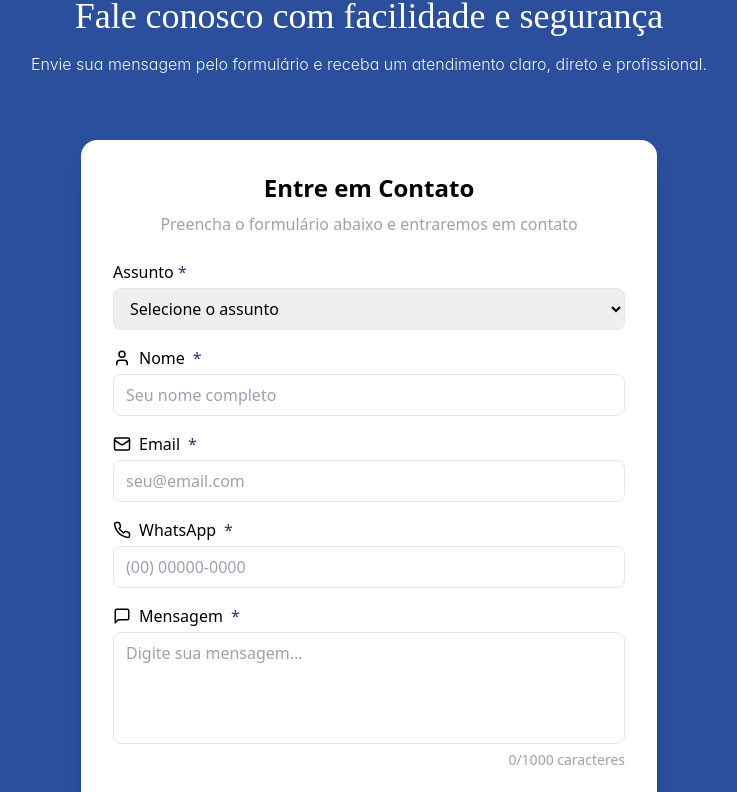
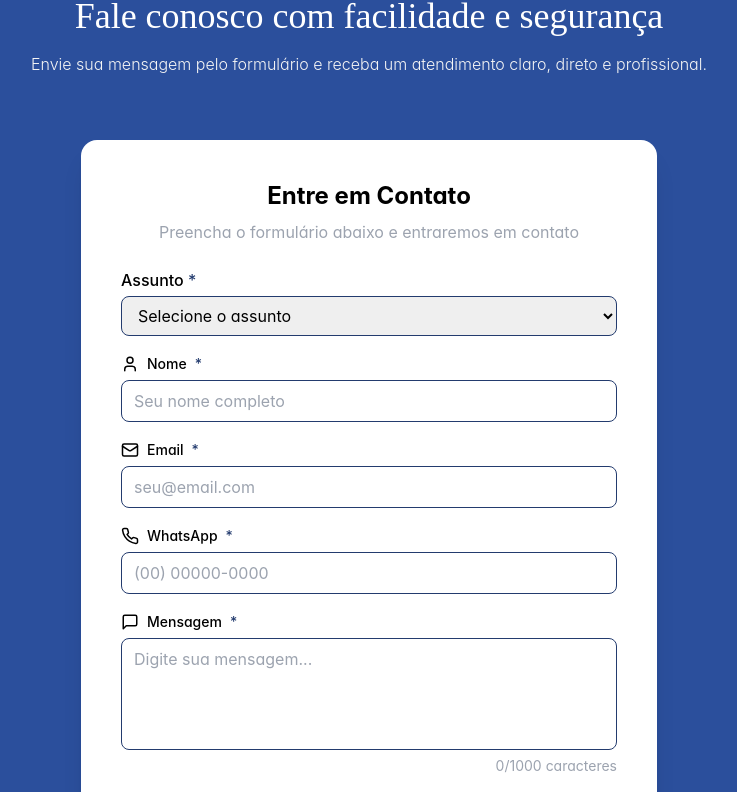
Before and after one commit to Paper-Street-Softwares/SOP-Vladimir-Vitti, a React (Vite) app: page / in a window 1280 px wide. Shown: the part 5984-6776 px from the top of the page, without its empty margins (271-1008 px from the left). Built offline with nearby package versions, Linux system fonts and the light colour scheme.

Commit message:
fix: Finaliza form

```diff
--- a/src/components/interactives/WhatsappForm.jsx
+++ b/src/components/interactives/WhatsappForm.jsx
@@ -126,7 +126,7 @@ const WhatsappForm = () => {
       return;
     }
 
-    const phoneWhatsApp = "5571993064270";
+    const phoneWhatsApp = "5511996810390";
 
     const text = `
 Nova mensagem enviada pelo site.
@@ -154,7 +154,7 @@ Mensagem: ${message}
   };
 
   return (
-    <div className="bg-white shadow-xl rounded-2xl p-8 w-full max-w-xl mx-auto">
+    <div className="bg-white shadow-xl rounded-2xl p-10 w-full max-w-xl mx-auto font-secondFont">
       <h2 className="text-2xl font-bold text-center mb-2">Entre em Contato</h2>
       <p className="text-center text-gray-400 mb-6">
         Preencha o formulário abaixo e entraremos em contato
@@ -162,13 +162,13 @@ Mensagem: ${message}
 
       {/* Assunto */}
       <div className="mb-4">
-        <label className="block font-light mb-1">
+        <label className="block font-medium mb-1">
           Assunto <span className="text-primaryLight">*</span>
         </label>
         <select
           value={type}
           onChange={(e) => setType(e.target.value)}
-          className="w-full border rounded-lg px-3 py-2"
+          className="w-full border border-primaryLight rounded-lg px-3 py-2"
         >
           <option value="">Selecione o assunto</option>
           <option value="Vendas e Informações Comerciais">
@@ -185,8 +185,8 @@ Mensagem: ${message}
 
       {/* Nome */}
       <div className="mb-4">
-        <label className="block font-light mb-1">
-          <p className="flex items-center gap-2">
+        <label className="block font-medium mb-1">
+          <p className="flex items-center text-[14px] gap-2">
             <User width={18} /> Nome{" "}
             <span className="text-primaryLight">*</span>
           </p>
@@ -196,14 +196,14 @@ Mensagem: ${message}
           value={name}
           onChange={(e) => setName(e.target.value)}
           placeholder="Seu nome completo"
-          className="w-full border rounded-lg px-3 py-2"
+          className="w-full border border-primaryLight rounded-lg px-3 py-2 outline-none"
         />
       </div>
 
       {/* Email */}
       <div className="mb-4">
-        <label className="block font-light mb-1">
-          <p className="flex items-center gap-2">
+        <label className="block font-medium mb-1">
+          <p className="flex items-center text-[14px] gap-2">
             <Mail width={18} /> Email{" "}
             <span className="text-primaryLight">*</span>
           </p>{" "}
@@ -213,14 +213,14 @@ Mensagem: ${message}
           value={email}
           onChange={(e) => setEmail(e.target.value)}
           placeholder="seu@email.com"
-          className="w-full border rounded-lg px-3 py-2"
+          className="w-full border border-primaryLight rounded-lg px-3 py-2 outline-none"
         />
       </div>
 
       {/* WhatsApp */}
       <div className="mb-4">
-        <label className="block font-light mb-1">
-          <p className="flex items-center gap-2">
+        <label className="block font-medium mb-1">
+          <p className="flex items-center text-[14px] gap-2">
             <Phone width={18} /> WhatsApp{" "}
             <span className="text-primaryLight">*</span>
           </p>{" "}
@@ -230,14 +230,14 @@ Mensagem: ${message}
           value={phone}
           onChange={(e) => setPhone(e.target.value)}
           placeholder="(00) 00000-0000"
-          className="w-full border rounded-lg px-3 py-2"
+          className="w-full border border-primaryLight rounded-lg px-3 py-2 outline-none"
         />
       </div>
 
       {/* Mensagem */}
       <div className="mb-2">
-        <label className="block font-light mb-1">
-          <p className="flex items-center gap-2">
+        <label className="block font-medium mb-1">
+          <p className="flex items-center text-[14px] gap-2">
             <MessageSquare width={18} /> Mensagem{" "}
             <span className="text-primaryLight">*</span>
           </p>{" "}
@@ -250,7 +250,7 @@ Mensagem: ${message}
           onChange={(e) => setMessage(e.target.value)}
           placeholder="Digite sua mensagem..."
           maxLength={1000}
-          className="w-full border rounded-lg px-3 py-2 h-28 resize-none"
+          className="w-full border border-primaryLight rounded-lg px-3 py-2 h-28 resize-none"
           required
         />
         <div className="text-right text-sm text-gray-400">
```
